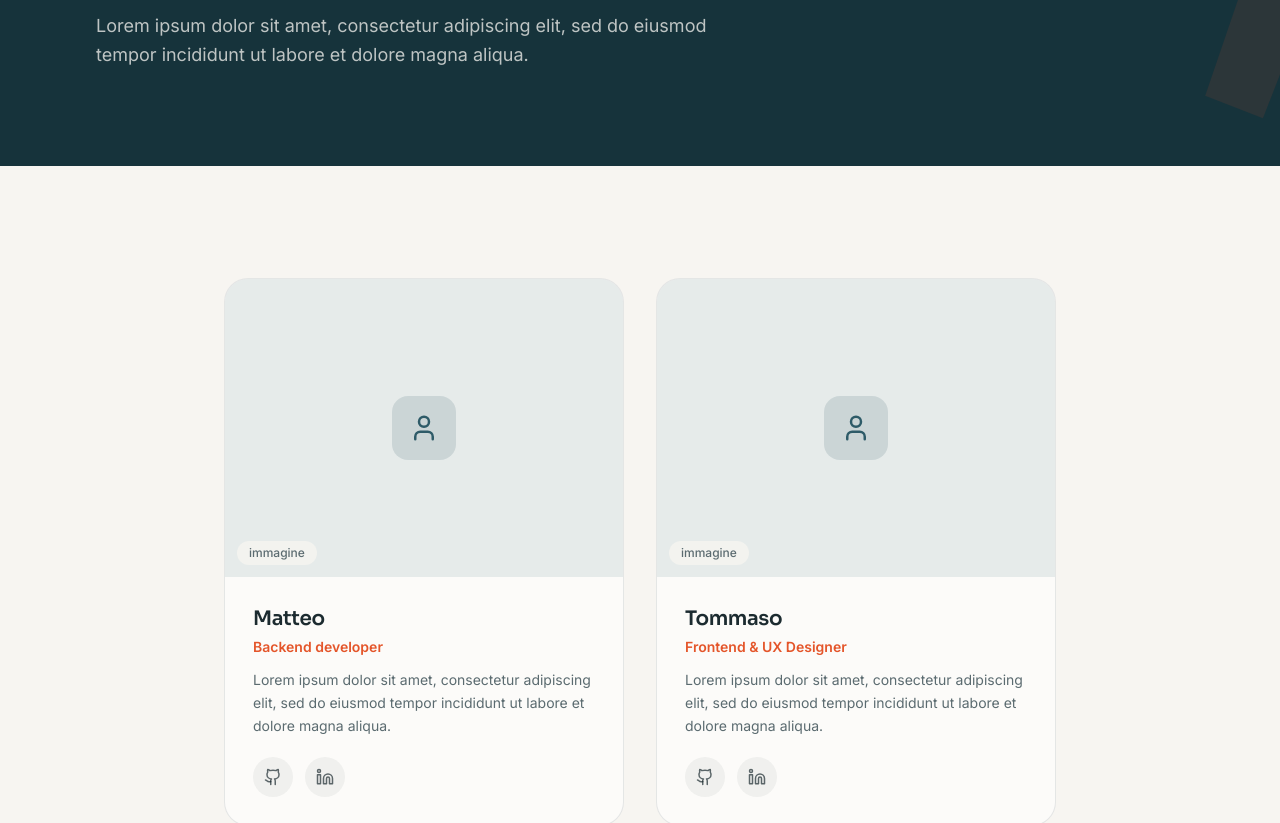
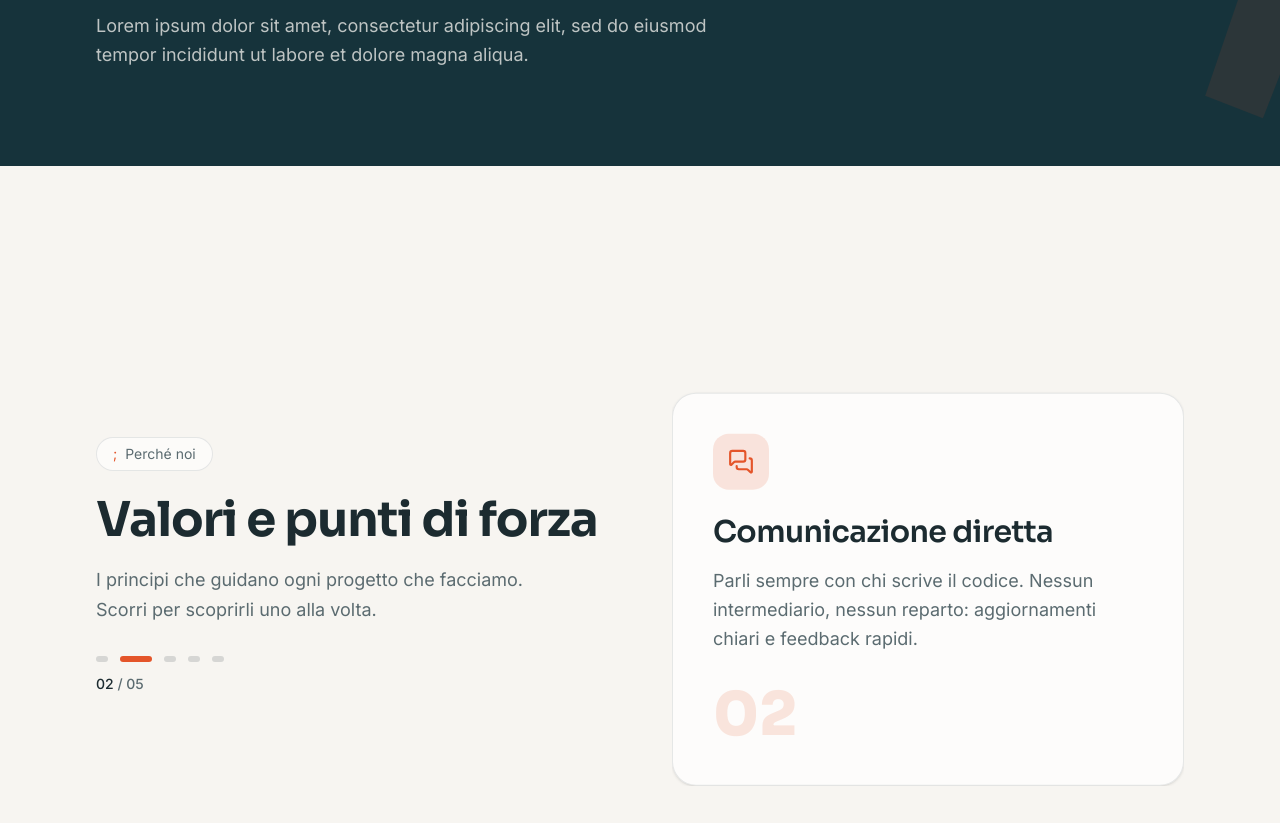
Before and after one commit to MagnusGuagnus/coffeeware, a React (Vite) app: page /team in a window 1280 px wide. Shown: the part 357-1180 px from the top of the page. Built offline with nearby package versions, Linux system fonts and the light colour scheme.

Commit message:
feat: add TeamValues component and integrate into TeamPage
Co-authored-by: Matteo Magnaguagno <144425694+MagnusGuagnus@users.noreply.github.com>

```diff
--- /dev/null
+++ b/src/components/landing/TeamValues.tsx
@@ -0,0 +1,157 @@
+import { useRef, useState } from 'react'
+import {
+  motion,
+  useScroll,
+  useTransform,
+  useMotionValueEvent,
+} from 'motion/react'
+import { Code2, MessagesSquare, Gem, Rocket, HeartHandshake } from 'lucide-react'
+import type { LucideIcon } from 'lucide-react'
+
+type Value = {
+  title: string
+  description: string
+  Icon: LucideIcon
+}
+
+const VALUES: Value[] = [
+  {
+    title: 'Codice su misura',
+    description:
+      'Niente template preconfezionati: costruiamo ogni soluzione partendo dalle reali esigenze del progetto, riga dopo riga.',
+    Icon: Code2,
+  },
+  {
+    title: 'Comunicazione diretta',
+    description:
+      'Parli sempre con chi scrive il codice. Nessun intermediario, nessun reparto: aggiornamenti chiari e feedback rapidi.',
+    Icon: MessagesSquare,
+  },
+  {
+    title: 'Qualità e cura dei dettagli',
+    description:
+      'Dalla UX al database, curiamo ogni livello dello stack. Ci ossessioniamo per le piccole cose che fanno la differenza.',
+    Icon: Gem,
+  },
+  {
+    title: 'Tecnologie moderne',
+    description:
+      'Lavoriamo con strumenti aggiornati e best practice attuali, così il tuo prodotto resta veloce, sicuro e manutenibile.',
+    Icon: Rocket,
+  },
+  {
+    title: 'Partnership a lungo termine',
+    description:
+      'Non spariamo dopo il rilascio: restiamo al tuo fianco per far crescere ed evolvere il prodotto nel tempo.',
+    Icon: HeartHandshake,
+  },
+]
+
+export default function TeamValues() {
+  const sectionRef = useRef<HTMLElement>(null)
+  const [active, setActive] = useState(0)
+
+  const { scrollYProgress } = useScroll({
+    target: sectionRef,
+    offset: ['start start', 'end end'],
+  })
+
+  const lastIndex = VALUES.length - 1
+  // Move the vertical strip up as the user scrolls through the pinned section.
+  const stripY = useTransform(
+    scrollYProgress,
+    [0, 1],
+    ['0%', `-${lastIndex * 100}%`],
+  )
+
+  useMotionValueEvent(scrollYProgress, 'change', (v) => {
+    const idx = Math.min(lastIndex, Math.max(0, Math.round(v * lastIndex)))
+    setActive(idx)
+  })
+
+  return (
+    <section
+      ref={sectionRef}
+      aria-label="Valori e punti di forza"
+      className="relative bg-cream"
+      style={{ height: `calc(100vh + ${lastIndex * 60}vh)` }}
+    >
+      {/* Pinned viewport */}
+      <div className="sticky top-0 flex h-screen items-center overflow-hidden">
+        <div className="mx-auto grid w-full max-w-6xl grid-cols-1 gap-10 px-5 md:grid-cols-2 md:gap-16 md:px-8">
+          {/* Left: title column */}
+          <div className="flex flex-col justify-center">
+            <span className="inline-flex w-fit items-center gap-2 rounded-full border border-ink/10 bg-white/60 px-4 py-1.5 text-sm text-muted">
+              <span className="text-orange">;</span>
+              Perché noi
+            </span>
+            <h2 className="mt-6 text-balance font-display text-4xl font-bold leading-[1.05] text-ink md:text-5xl">
+              Valori e punti di forza
+            </h2>
+            <p className="mt-5 max-w-md text-pretty text-lg leading-relaxed text-muted">
+              I principi che guidano ogni progetto che facciamo. Scorri per
+              scoprirli uno alla volta.
+            </p>
+
+            {/* Progress indicator */}
+            <div className="mt-8 flex items-center gap-3">
+              {VALUES.map((v, i) => (
+                <span
+                  key={v.title}
+                  aria-hidden
+                  className={`h-1.5 rounded-full transition-all duration-300 ${
+                    i === active
+                      ? 'w-8 bg-orange'
+                      : 'w-3 bg-ink/15'
+                  }`}
+                />
+              ))}
+            </div>
+            <p className="mt-3 text-sm font-medium text-muted">
+              <span className="text-ink">{String(active + 1).padStart(2, '0')}</span>
+              {' / '}
+              {String(VALUES.length).padStart(2, '0')}
+            </p>
+          </div>
+
+          {/* Right: vertical carousel window */}
+          <div className="relative h-[360px] overflow-hidden md:h-[440px]">
+            <motion.div style={{ y: stripY }} className="h-full">
+              {VALUES.map((v, i) => {
+                const Icon = v.Icon
+                return (
+                  <div
+                    key={v.title}
+                    className="flex h-full flex-col justify-center"
+                  >
+                    <motion.article
+                      animate={{
+                        opacity: i === active ? 1 : 0.35,
+                        scale: i === active ? 1 : 0.96,
+                      }}
+                      transition={{ duration: 0.4, ease: [0.22, 1, 0.36, 1] }}
+                      className="rounded-3xl border border-ink/10 bg-white/70 p-8 shadow-sm md:p-10"
+                    >
+                      <span className="inline-flex h-14 w-14 items-center justify-center rounded-2xl bg-orange/15 text-orange">
+                        <Icon size={26} />
+                      </span>
+                      <h3 className="mt-6 font-display text-2xl font-semibold text-ink md:text-3xl">
+                        {v.title}
+                      </h3>
+                      <p className="mt-4 text-pretty text-base leading-relaxed text-muted md:text-lg">
+                        {v.description}
+                      </p>
+                      <span className="mt-8 block font-display text-6xl font-extrabold leading-none text-orange/15">
+                        {String(i + 1).padStart(2, '0')}
+                      </span>
+                    </motion.article>
+                  </div>
+                )
+              })}
+            </motion.div>
+          </div>
+        </div>
+      </div>
+    </section>
+  )
+}
--- a/src/components/pages/TeamPage.tsx
+++ b/src/components/pages/TeamPage.tsx
@@ -4,6 +4,7 @@ import SiteHeader from '../landing/SiteHeader'
 import SiteFooter from '../landing/SiteFooter'
 import Reveal from '../landing/Reveal'
 import CtaStrip from '../landing/CtaStrip'
+import TeamValues from '../landing/TeamValues'
 
 type Member = {
   name: string
@@ -61,6 +62,9 @@ export default function TeamPage() {
             </p>
           </div>
         </section>
+
+        {/* Section 1: Values / strengths — pinned vertical carousel */}
+        <TeamValues />
 
         {/* Members */}
         <section className="bg-cream py-20 md:py-28">
```
